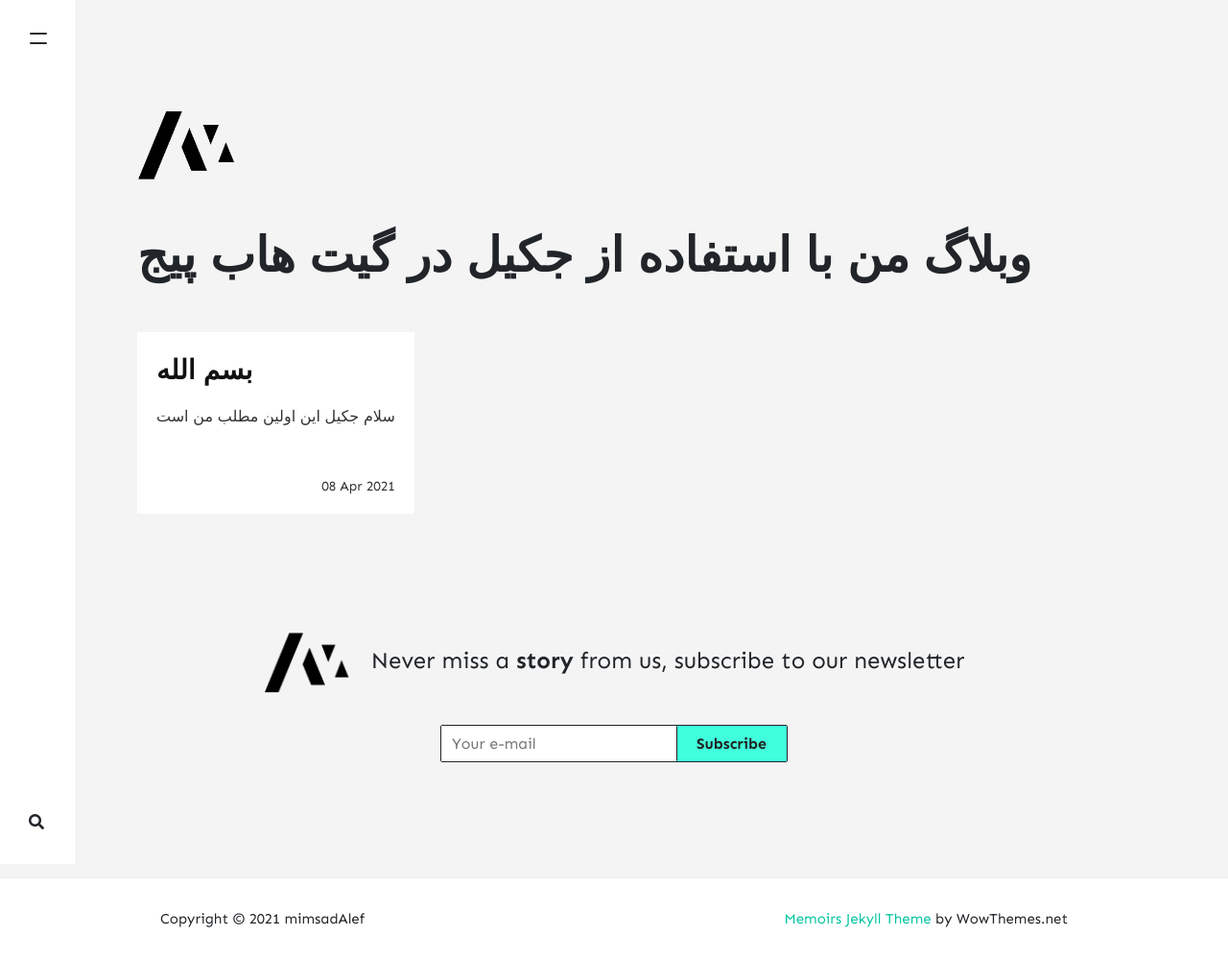
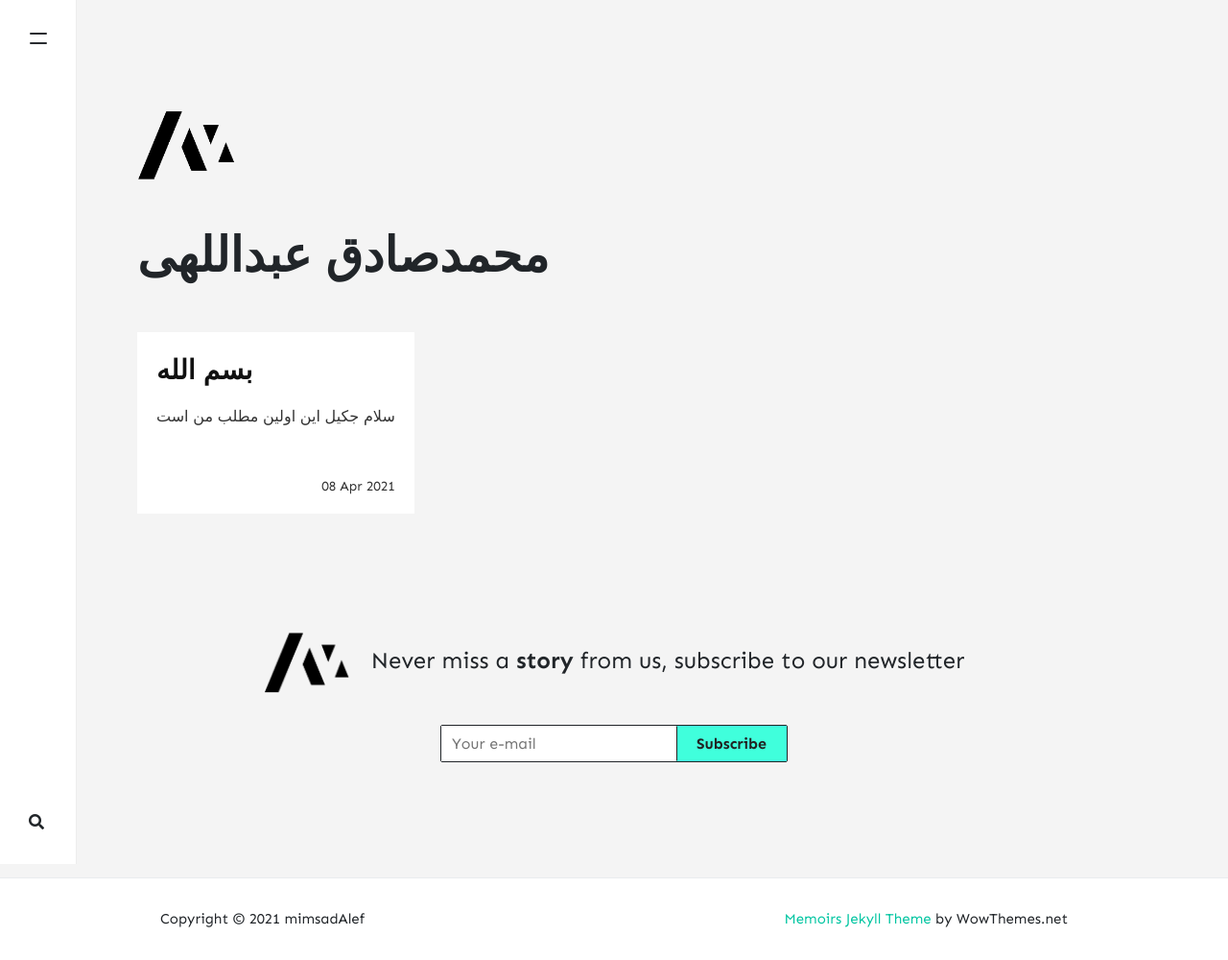
Before and after one commit to mimsadAlef/mimsadAlef.github.io, a Jekyll site: the page built from index.html, in a window 1280 px wide. Shown: the whole page at 96% size. Built offline with Jekyll 4.4.1, drawn with Linux system fonts in a browser that asks for light colours; nearby versions of some CDN libraries; some web fonts are replaced; the list of posts is cut into pages by our own code; comment, search, counter and statistics services are not loaded.

Commit message:
Update _config.yml

```diff
--- a/_config.yml
+++ b/_config.yml
@@ -1,7 +1,7 @@
 # Site
 name: "mimsadAlef"
 title: "mimsadAlef"
-description: "وبلاگ من با استفاده از جکیل در گیت هاب پیج"
+description: "محمدصادق عبداللهی"
 logo: 'assets/images/logo.png'
 favicon: 'assets/images/logo.png'
 baseurl: /
```
